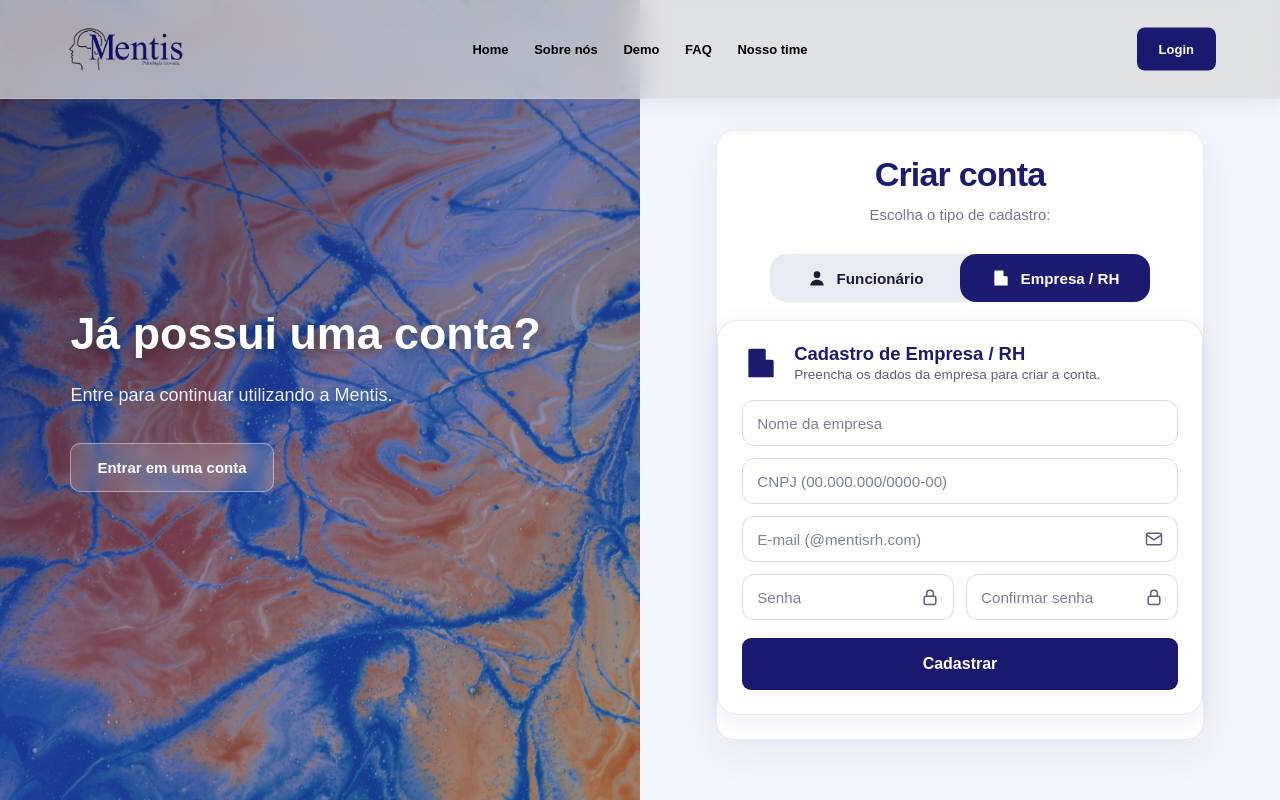
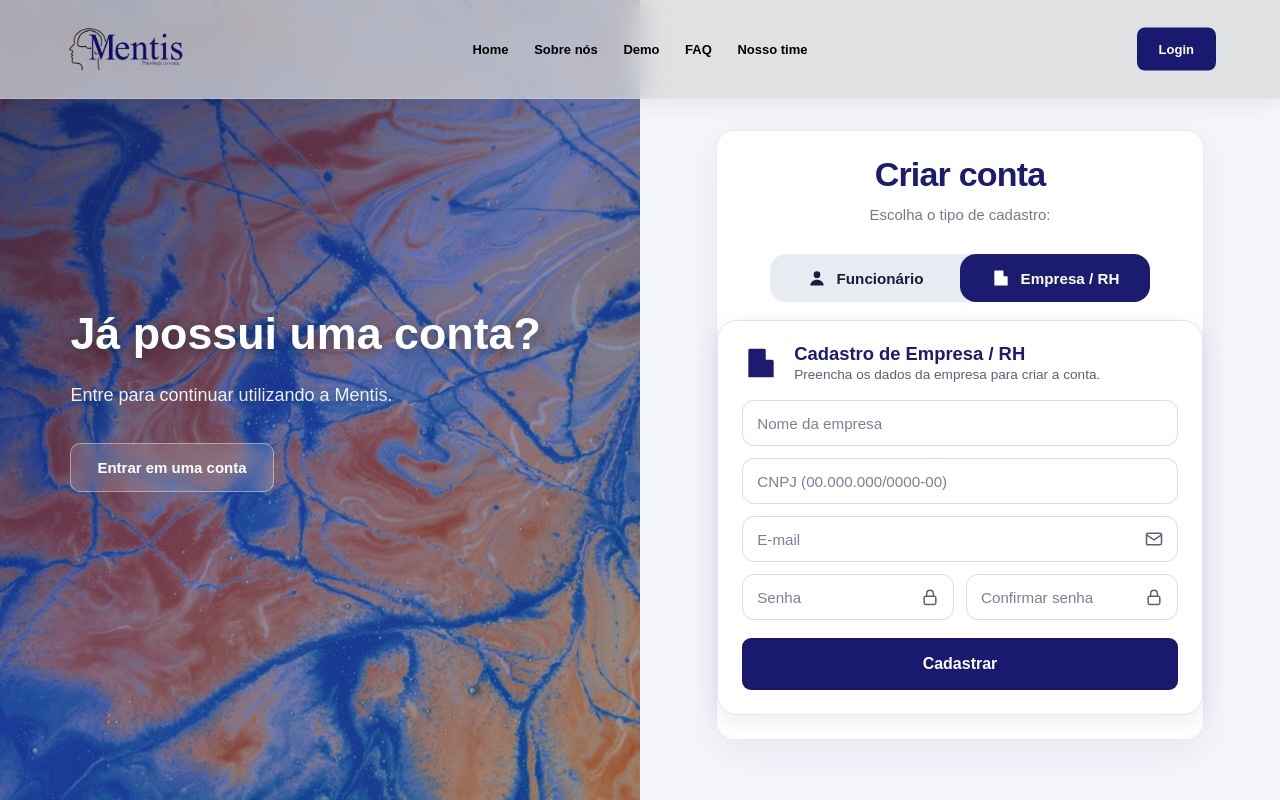
Before and after one commit to Guizindograu12/Mentis, a Flask app: page /login in a window 1280 px wide, after a click on "Empresa / RH". Run offline with Flask 3, Linux system fonts and the light colour scheme; parts of the project's set-up code (start-up, migrations or seed data) failed here and were passed over.

Commit message:
Feat: Remoção de Login obrigatório com @mentisrh.com

```diff
--- a/backend/validacoes.py
+++ b/backend/validacoes.py
@@ -15,12 +15,11 @@ TAMANHO_MAXIMO_SENHA = 128
 TIPOS_CONTA = ("funcionario", "empresa_rh")
 
 # Domínio obrigatório por tipo de conta.
-# Funcionário NÃO tem domínio obrigatório: aceita qualquer e-mail válido.
-# Empresa/RH continua exigindo @mentisrh.com (domínio interno do Mentis,
-# não precisa existir de verdade).
-DOMINIOS_EMAIL = {
-    "empresa_rh": "mentisrh.com"
-}
+# Nenhum tipo exige domínio específico: Funcionário e Empresa/RH
+# aceitam qualquer e-mail válido.
+# Se um dia precisar voltar a exigir um domínio, basta adicionar aqui,
+# por exemplo: {"empresa_rh": "mentisrh.com"}
+DOMINIOS_EMAIL = {}
 
 # Formato geral de e-mail: nome@dominio.com
 PADRAO_EMAIL_GERAL = r"[a-z0-9._%+\-]+@[a-z0-9\-]+(\.[a-z0-9\-]+)+"
@@ -34,8 +33,9 @@ def email_valido(email, tipo_conta):
     """
     Confere se o e-mail tem um formato válido para o tipo de conta.
 
-    - Empresa/RH: precisa ser nome@mentisrh.com
-    - Funcionário: qualquer e-mail no formato nome@dominio.com
+    - Funcionário e Empresa/RH: qualquer e-mail no formato nome@dominio.com
+    - Se algum tipo de conta tiver domínio obrigatório em DOMINIOS_EMAIL,
+      o e-mail precisa terminar com esse domínio.
 
     O e-mail já deve vir em minúsculas.
     """
--- a/static/js/cadastro.js
+++ b/static/js/cadastro.js
@@ -10,11 +10,11 @@
     var IDADE_MINIMA = 14;
     var TAMANHO_MINIMO_SENHA = 8;
 
-    // Só Empresa/RH tem domínio obrigatório.
-    // Funcionário aceita qualquer e-mail válido.
-    var DOMINIOS = {
-        empresa_rh: "mentisrh.com"
-    };
+    // Nenhum tipo de conta exige domínio específico no e-mail:
+    // Funcionário e Empresa/RH aceitam qualquer e-mail válido.
+    // Se um dia precisar exigir um domínio, adicione aqui,
+    // por exemplo: { empresa_rh: "mentisrh.com" }
+    var DOMINIOS = {};
 
 
     // ==========================================
@@ -213,13 +213,13 @@
 
             if (DOMINIOS[tipo]) {
 
-                // Empresa/RH: domínio obrigatório
+                // Tipo de conta com domínio obrigatório (hoje nenhum)
                 var dominio = DOMINIOS[tipo].replace(".", "\\.");
                 padrao = new RegExp("^[a-z0-9._%+\\-]+@" + dominio + "$");
 
             } else {
 
-                // Funcionário: qualquer e-mail no formato nome@dominio.com
+                // Qualquer e-mail no formato nome@dominio.com
                 padrao = /^[a-z0-9._%+\-]+@[a-z0-9\-]+(\.[a-z0-9\-]+)+$/;
             }
 
@@ -344,7 +344,7 @@
             empresa_rh: {
                 titulo: "Entrar como Empresa / RH",
                 subtitulo: "Use o e-mail e a senha da conta da empresa.",
-                placeholder: "E-mail (@mentisrh.com)",
+                placeholder: "E-mail",
                 icone: ICONE_EMPRESA
             }
         };
--- a/templates/login.html
+++ b/templates/login.html
@@ -285,7 +285,7 @@
                                     <input
                                         name="email"
                                         type="email"
-                                        placeholder="E-mail (@mentisrh.com)"
+                                        placeholder="E-mail"
                                         autocomplete="email"
                                         value="{{ d_rh.get('email', '') }}"
                                         required>
```
